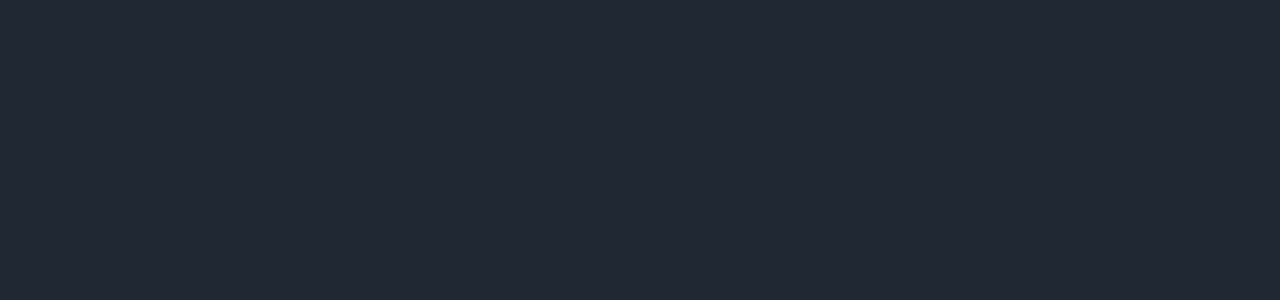
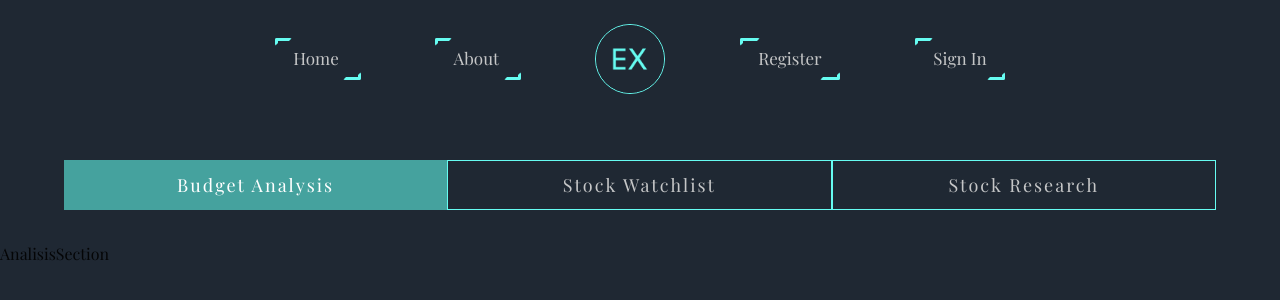
Before and after one commit to EgidijusPetrauskas/expense-tracker, a React (Create React App) app: page /analysis/analysis in a window 1280 px wide. Before the commit this address had no page. Shown: the top 300 px of the page. Built offline with nearby package versions, Linux system fonts and the light colour scheme; a web font is replaced by a local one.

Commit message:
(feat): analysis page layout & routing added

```diff
--- a/src/app.tsx
+++ b/src/app.tsx
@@ -14,10 +14,14 @@
 import RegisterPage from './pages/register-page';
 import SignInPage from './pages/sign-in-page';
 import MainLayout from './layouts/main-layout';
-import AnalysisPage from './pages/analysis-page/index';
 import BudgetPage from './pages/budget-page/index';
 import ProfilePage from './pages/profile-page/index';
 import store from './store/index';
+import AnalysisPageLayout from './layouts/analysis-page-layout';
+import AnalysisSection from './pages/analysis-page/sections/analysis';
+import WatchlistSection from './pages/analysis-page/sections/stock-watchlist/index';
+import ResearchSection from './pages/analysis-page/sections/stock-research/index';
+import InfoCard from './pages/analysis-page/components/info-card';
 
 const App: React.FC = () => (
   <BrowserRouter>
@@ -42,14 +46,12 @@
               </RequireVisitor>
             )}
           />
-          <Route
-            path="/analysis"
-            element={(
-              <RequireAuth>
-                <AnalysisPage />
-              </RequireAuth>
-            )}
-          />
+          <Route path="/analysis" element={<AnalysisPageLayout />}>
+            <Route index element={<InfoCard />} />
+            <Route path="/analysis/analysis" element={<AnalysisSection />} />
+            <Route path="/analysis/watchlist" element={<WatchlistSection />} />
+            <Route path="/analysis/research" element={<ResearchSection />} />
+          </Route>
           <Route
             path="/budget"
             element={(
--- /dev/null
+++ b/src/layouts/analysis-page-layout.tsx
@@ -0,0 +1,16 @@
+import React from 'react';
+import { Outlet } from 'react-router-dom';
+
+import { Box } from '@mui/material';
+import AnalysisPage from '../pages/analysis-page/index';
+
+const AnalysisPageLayout: React.FC = () => (
+  <>
+    <AnalysisPage />
+    <Box component="main">
+      <Outlet />
+    </Box>
+  </>
+);
+
+export default AnalysisPageLayout;
--- a/src/pages/analysis-page/analysis-page-styles.tsx
+++ b/src/pages/analysis-page/analysis-page-styles.tsx
@@ -1,19 +1,24 @@
 /* eslint-disable import/prefer-default-export */
-import { styled, ToggleButton } from '@mui/material';
+import { styled } from '@mui/material';
+import { NavLink } from 'react-router-dom';
 
-export const StyledButton = styled(ToggleButton)(({ theme }) => ({
+export const StyledButton = styled(NavLink)(({ theme }) => ({
   width: '100%',
+  display: 'flex',
+  justifyContent: 'center',
+  alignItems: 'center',
   color: theme.palette.primary.light,
   background: 'none',
   border: `1px solid ${theme.palette.primary.main}`,
-  fontSize: 16,
+  fontSize: 18,
   letterSpacing: 2,
+  textDecoration: 'none',
   transition: theme.transitions.create(['all'], { duration: theme.transitions.duration.short }),
   ':hover': {
     color: theme.palette.primary.main,
     border: `1px solid ${theme.palette.primary.light}`,
   },
-  '&.Mui-selected, &.Mui-selected: hover': {
+  '&.active': {
     color: 'white',
     background: theme.palette.secondary.main,
     border: 'none',
--- a/src/pages/analysis-page/index.tsx
+++ b/src/pages/analysis-page/index.tsx
@@ -1,66 +1,32 @@
-import React, { useState } from 'react';
+import React from 'react';
 
-import { Container, ToggleButtonGroup } from '@mui/material';
+import { Container, Box } from '@mui/material';
+import { StyledButton } from './analysis-page-styles';
 
-import { StyledButton } from './analysis-page-styles';
-import AnalisisSection from './sections/analysis';
-import InfoCard from './components/info-card';
-import WatchlistSection from './sections/stock-watchlist/index';
-import ResearchSection from './sections/stock-research/index';
-
-const AnalysisPage: React.FC = () => {
-  const [section, setSections] = useState<string | null>(null);
-
-  const handleSections = (
-    e: React.MouseEvent<HTMLElement>,
-    updatedSection: string | null,
-  ) => {
-    setSections(updatedSection);
-  };
-
-  const sectionDisplay = (sectionSelect: string | null) => {
-    switch (sectionSelect) {
-      case 'analysis': {
-        return <AnalisisSection />;
-      }
-      case 'watchlist': {
-        return <WatchlistSection />;
-      }
-      case 'research': {
-        return <ResearchSection />;
-      }
-      default: return <InfoCard />;
-    }
-  };
-
-  return (
+const AnalysisPage: React.FC = () => (
   <Container
     sx={{
       width: 1,
       display: 'flex',
       flexDirection: 'column',
       alignItems: 'center',
-        py: 20,
+      pt: 20,
     }}
   >
-      <ToggleButtonGroup
-        exclusive
-        value={section}
-        onChange={handleSections}
+    <Box
       sx={{
         width: 1,
         height: 50,
+        display: 'flex',
         justifyContent: 'space-between',
         mb: 4,
       }}
     >
-        <StyledButton value="analysis">Budget Analysis</StyledButton>
-        <StyledButton value="watchlist">Stock Watchlist</StyledButton>
-        <StyledButton value="research">Stock Research</StyledButton>
-      </ToggleButtonGroup>
-      {sectionDisplay(section)}
+      <StyledButton to="/analysis/analysis">Budget Analysis</StyledButton>
+      <StyledButton to="/analysis/watchlist">Stock Watchlist</StyledButton>
+      <StyledButton to="/analysis/research">Stock Research</StyledButton>
+    </Box>
   </Container>
 );
-};
 
 export default AnalysisPage;
--- a/src/pages/analysis-page/sections/analysis/index.tsx
+++ b/src/pages/analysis-page/sections/analysis/index.tsx
@@ -1,7 +1,7 @@
 import React from 'react';
 
-const AnalisisSection = () => (
+const AnalysisSection = () => (
   <div>AnalisisSection</div>
 );
 
-export default AnalisisSection;
+export default AnalysisSection;
```
Lines whose indentation alone changed are shown as unchanged.
